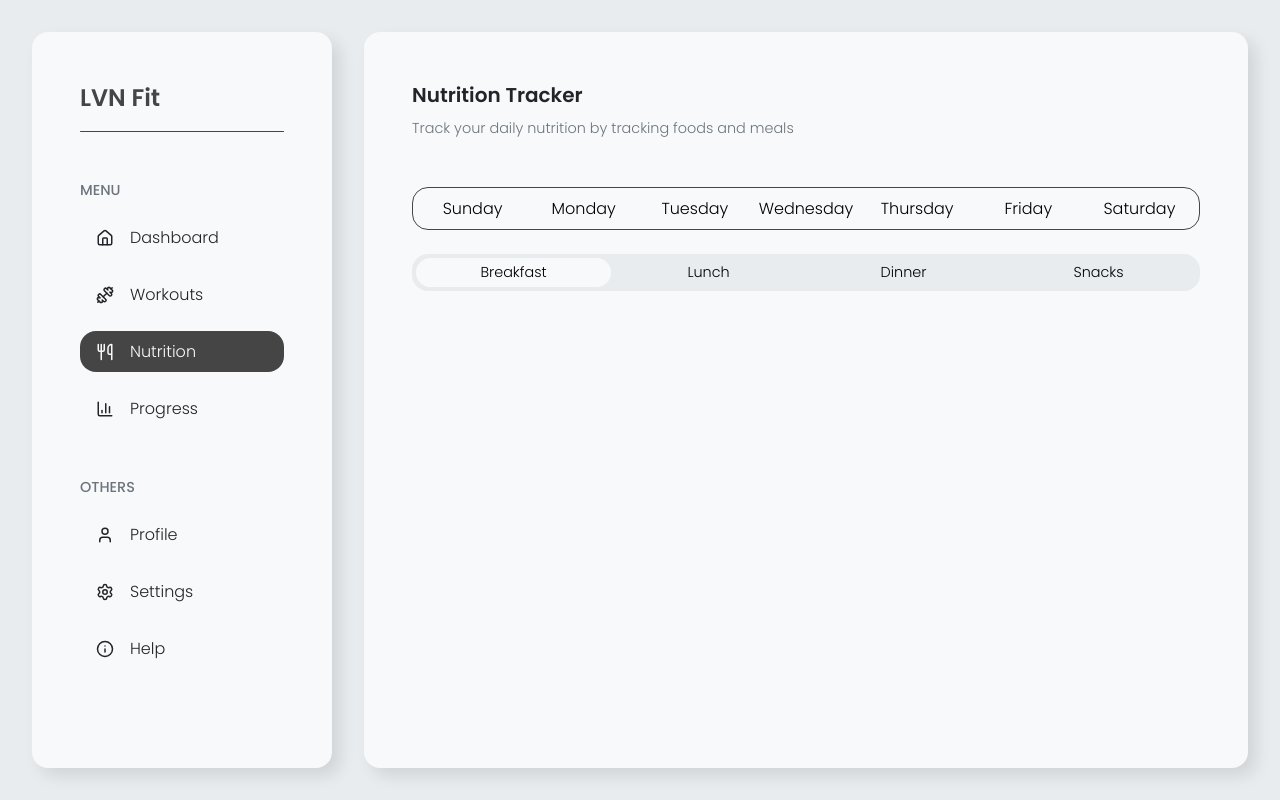
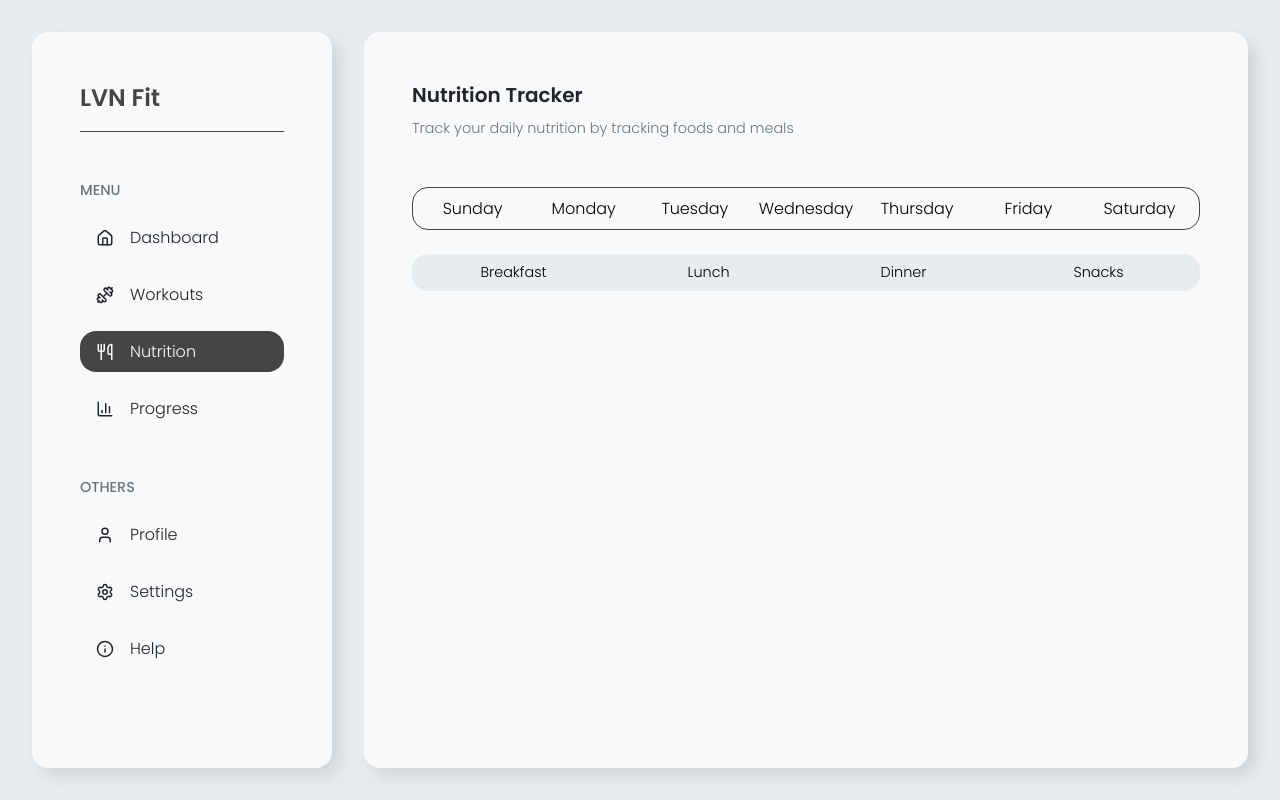
Before and after one commit to nvonil/lvn-fit, a React (Vite) app: page /nutrition in a window 1280 px wide. Built offline with nearby package versions, Linux system fonts and the light colour scheme.

Commit message:
Switch data handling logic

```diff
--- a/src/components/pages/nutrition/NutritionMeals.jsx
+++ b/src/components/pages/nutrition/NutritionMeals.jsx
@@ -1,7 +1,7 @@
-import { useState } from "react";
+import { useNutrition } from "../../contexts/NutritionContext";
 
 const NutritionMeals = () => {
-    const [selectedMeal, setSelectedMeal] = useState("Breakfast");
+    const { selectedMeal, setSelectedMeal } = useNutrition();
     const meals = ["Breakfast", "Lunch", "Dinner", "Snacks"];
 
     return (
```
